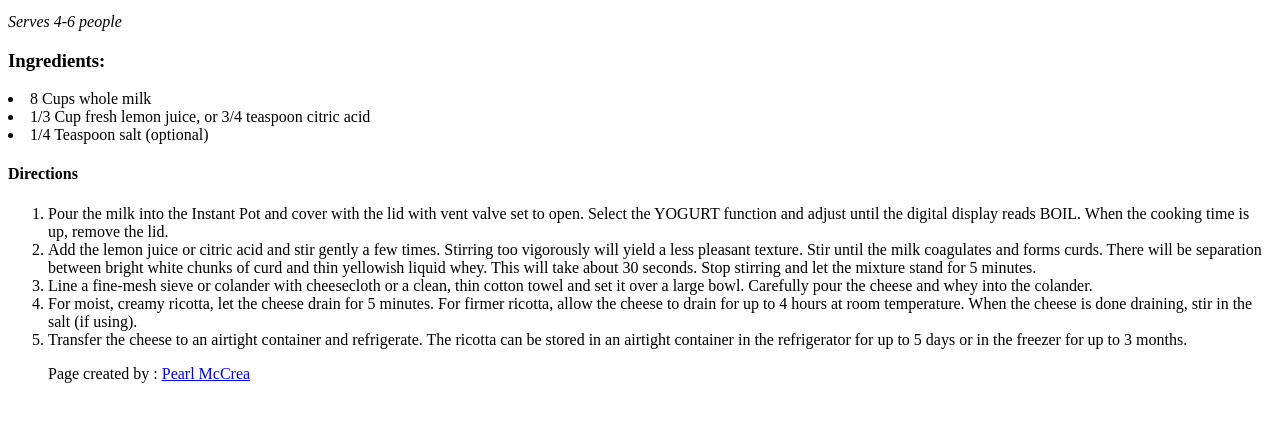
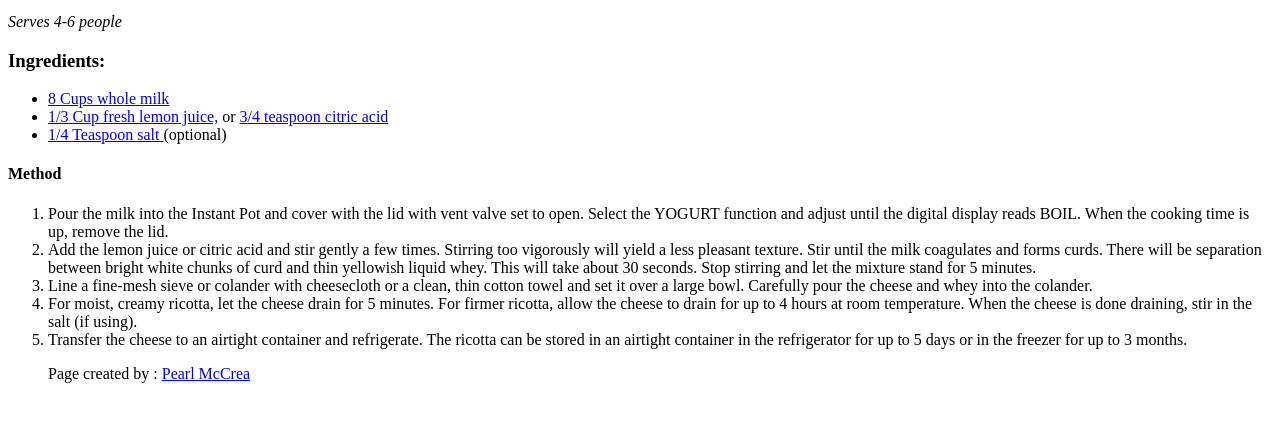
Before and after one commit to pearlmccrea/FinalThyme, a plain HTML site: page recipe/index.html in a window 1280 px wide. Shown: the part 176-598 px from the top of the page. Drawn offline with Linux system fonts and the light colour scheme.

Commit message:
Made formatting changes to the ordered and unordered lists and adds hyperlinks

```diff
--- a/recipe/index.html
+++ b/recipe/index.html
@@ -14,14 +14,13 @@
         <p>by Pearl McCrea</p>
         <p><em>Serves 4-6 people</em></p>
 
-     <h3> <head>Ingredients:</head></h3>
+    <h3> <head>Ingredients:</head></h3>
+        <ul> <li><a href="https://en.wikipedia.org/wiki/Milk">8 Cups whole milk</a></li>
+        <li><a href="https://en.wikipedia.org/wiki/Lemon#Culinary_uses">1/3 Cup fresh lemon juice,</a> or <a href= "https://en.wikipedia.org/wiki/Citric_acid"> 3/4 teaspoon citric acid</a></li>
+        <li><a href="https://en.wikipedia.org/wiki/Salt">1/4 Teaspoon salt </a>(optional)</li></ul>
 
-        <li>8 Cups whole milk</li>
-        <li>1/3 Cup fresh lemon juice, or 3/4 teaspoon citric acid</li>
-        <li>1/4 Teaspoon salt (optional)</li>
 
-        <h4><head>Directions</head></h4>
-
+   <h4><head>Method</head></h4>
         <ol>
             <li>Pour the milk into the Instant Pot and cover with the lid with vent valve set to open. Select the YOGURT function and adjust until the digital display reads BOIL. When the cooking time is up, remove the lid.
             <li>Add the lemon juice or citric acid and stir gently a few times. Stirring too vigorously will yield a less pleasant texture. Stir until the milk coagulates and forms curds. There will be separation between bright white chunks of curd and thin yellowish liquid whey. This will take about 30 seconds. Stop stirring and let the mixture stand for 5 minutes.
```
